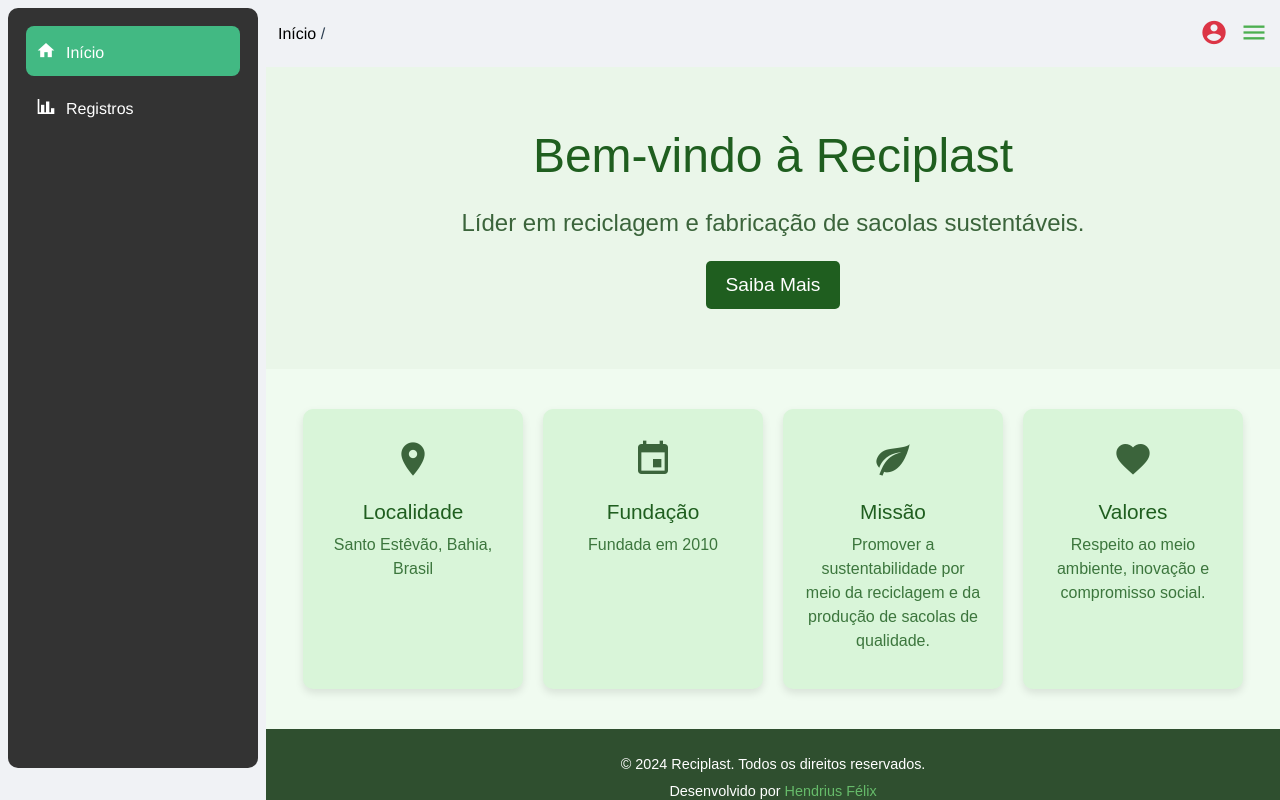
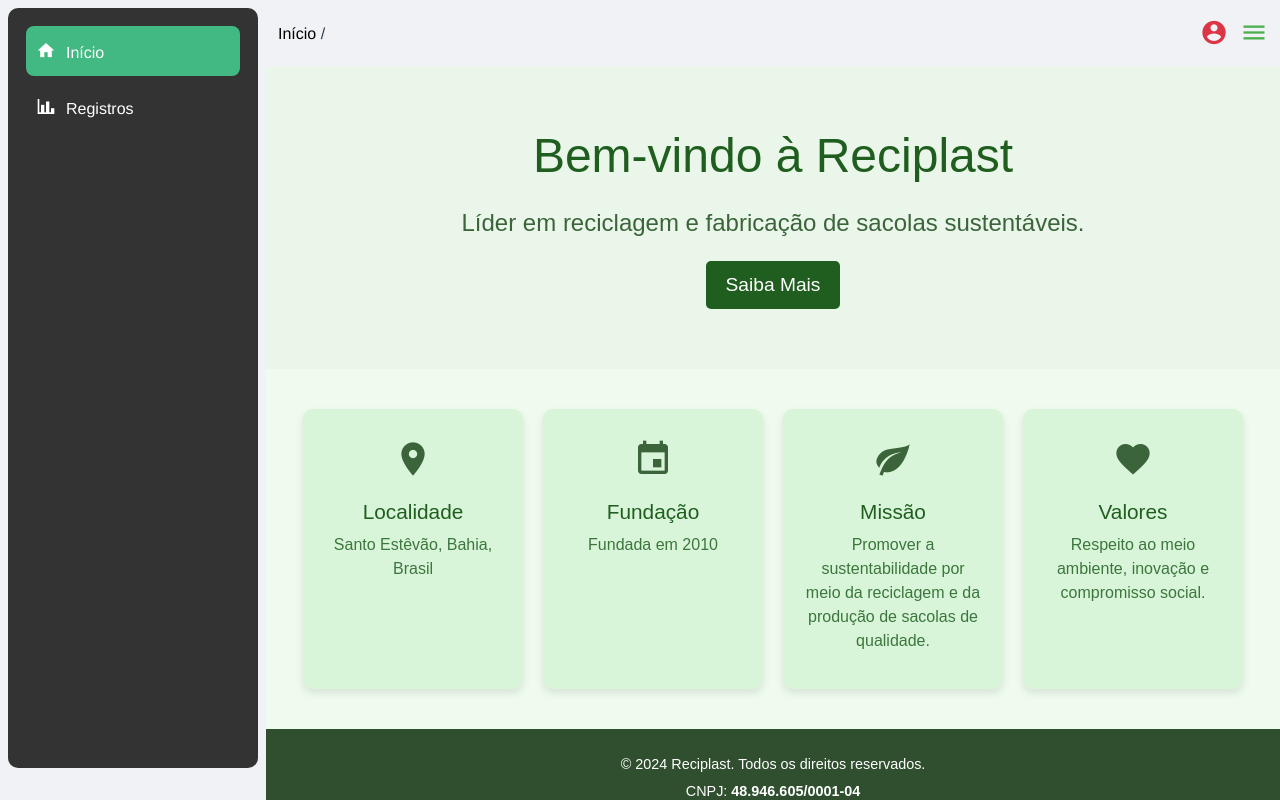
Before and after one commit to oondels/reciplast, a Vue app: page / in a window 1280 px wide. Built offline with nearby package versions, Linux system fonts and the light colour scheme; what vue3-apexcharts would draw is missing.

Commit message:
informações da empresa

```diff
--- a/src/components/Footer.vue
+++ b/src/components/Footer.vue
@@ -2,7 +2,7 @@
   <footer class="footer">
     <div class="footer-content">
       <p>© 2024 Reciplast. Todos os direitos reservados.</p>
-
+			<p>CNPJ: <strong>48.946.605/0001-04</strong></p>
       <p>
         Desenvolvido por <a href="https://hendriusfelix.com.br/" target="_blank">Hendrius Félix</a>
       </p>
```
